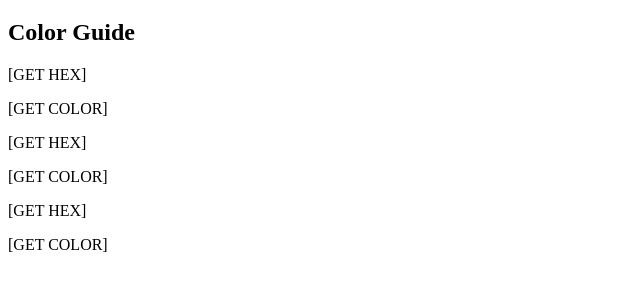
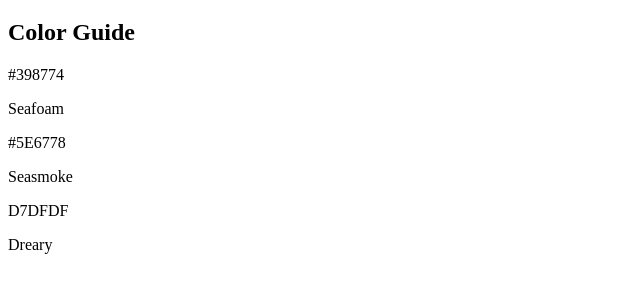
Before and after one commit to miramapile/styleguide, a plain HTML site: page index.html in a window 1280 px wide. Shown: the part 61-354 px from the top of the page, without its empty margins (0-640 px from the left). Drawn offline with Linux system fonts and the light colour scheme.

Commit message:
Updated hex colors

```diff
--- a/index.html
+++ b/index.html
@@ -12,17 +12,17 @@
       <section class="colors">
         <h2>Color Guide</h2>
         <div class="color-container">
-          <div class="color-panel">
-            <p class="hex-code">[GET HEX]</p>
-            <P class="color-label">[GET COLOR]</p>
+          <div id="#seafoam">
+            <p>#398774</p>
+            <p>Seafoam</p>
           </div>
-          <div class="color-panel">
-            <p class="hex-code">[GET HEX]</p>
-            <p class="color-label">[GET COLOR]</p>
+          <div id="#seasmoke">
+            <p>#5E6778</p>
+            <p>Seasmoke</p>
           </div>
-          <div class="color-panel">
-            <p class="hex-code">[GET HEX]</p>
-            <p class="color-label">[GET COLOR]</p>
+          <div id="dreary">
+            <p>D7DFDF</p>
+            <p>Dreary</p>
           </div>
         </div>
 
```
